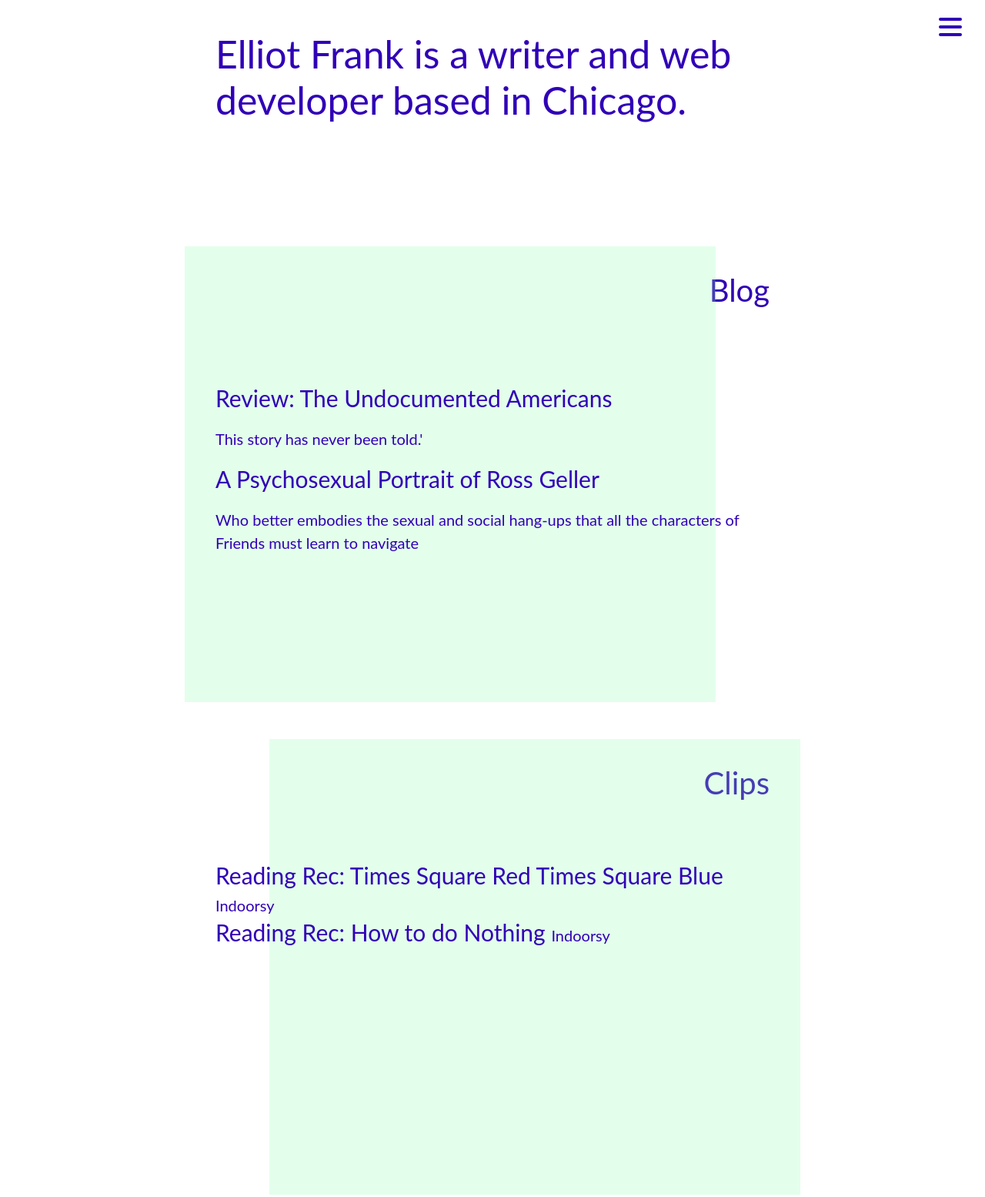
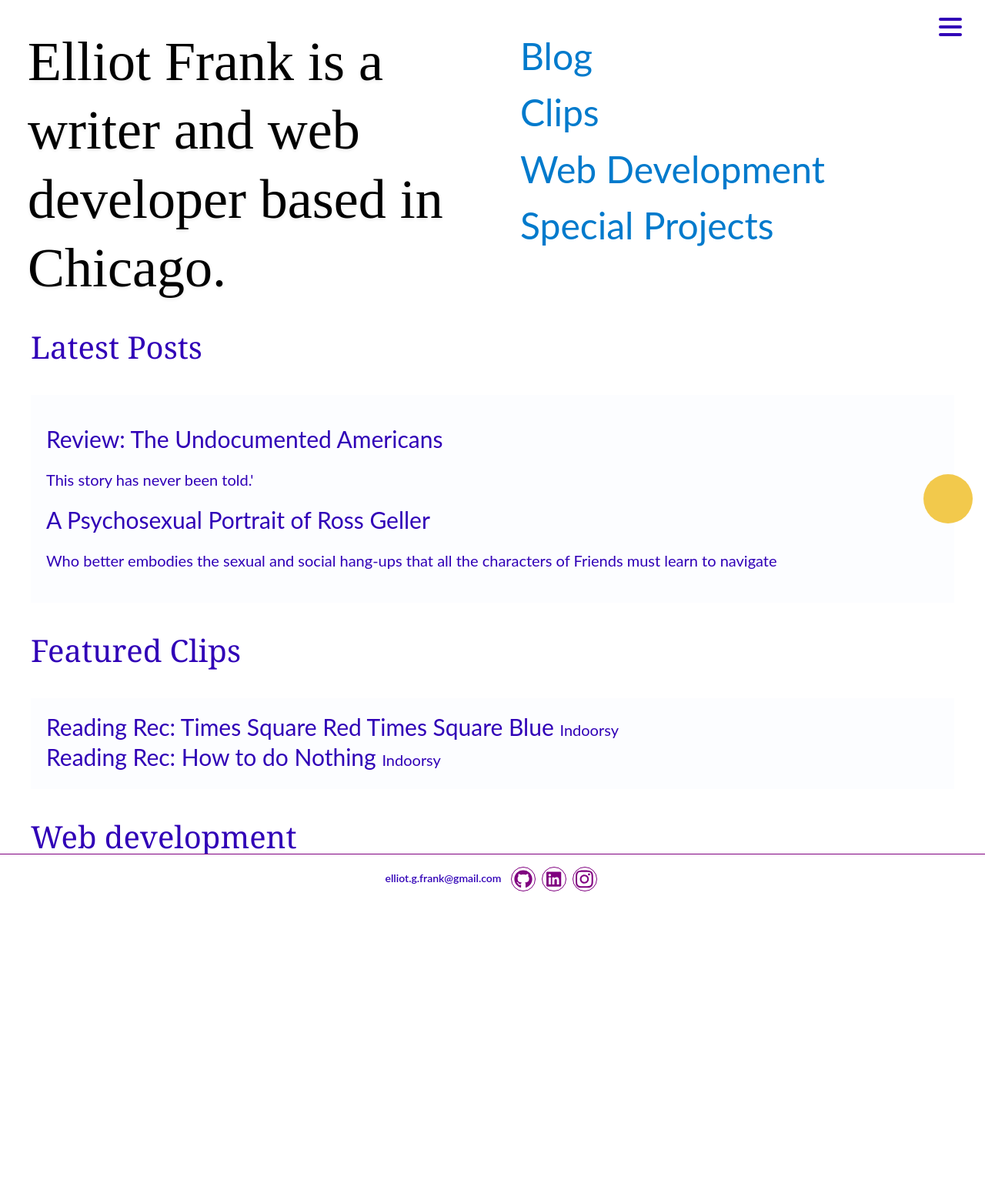
Before and after one commit to egfrank/elliot-g-frank-site, a Gatsby site: page / in a window 1280 px wide. Shown: the top 1555 px of the page at 77% size. After the commit the page ends 1173 px from the top, so only its background shows below. Built offline with nearby package versions, Linux system fonts and the light colour scheme; Gatsby itself is replaced by a stand-in of ours; some packages are replaced by stand-ins of ours.

Commit message:
Some basic layout stuff

```diff
--- a/src/components/customfooter.js
+++ b/src/components/customfooter.js
@@ -2,31 +2,67 @@ import React from "react"
 import styled from "styled-components"
 import SocialLinks from "./sociallinks"
 
+
 const Footer = styled.div`
+  width: 100vw;
+  height: 8vh;
+  display: flex;
+  flex-direction: row;
+  align-items: center;
+  justify-content: center;
   background-color: white;
-  height: 100%;
   border-top: 1px solid purple;
 `
 
+const MobileFooter = styled(Footer)`
+  position: absolute;
+  bottom: 0;
+  left: 0;
+  @media screen and (min-width: 1000px){
+    display: none;
+  }
+`
+
+const Email = styled.div`
+  margin-right: 4px;
+  font-size: 14px;
+  font-weight: 600;
+`
+
 const SocialLinkContainer = styled.div`
+  margin-left: 4px;
   display: flex;
   orientation: row;
-  width: 50%;
-  max-width: 16rem;
-  margin: 1rem auto;
   justify-content: space-around;
   a {
     box-shadow: none;
   }
 `
-const CustomFooter = () => {
+const MiddleFooter = () => {
+  return (
+    <MobileFooter>
+        <Email>elliot.g.frank@gmail.com</Email>
+        <SocialLinkContainer>
+          <SocialLinks />
+        </SocialLinkContainer>
+    </MobileFooter>
+  )
+}
+
+
+const BottomFooter = () => {
   return (
     <Footer>
-      <SocialLinkContainer>
-        <SocialLinks />
-      </SocialLinkContainer>
+        <Email>elliot.g.frank@gmail.com</Email>
+        <SocialLinkContainer>
+          <SocialLinks />
+        </SocialLinkContainer>
     </Footer>
   )
 }
 
-export default CustomFooter
+export {
+  MiddleFooter,
+  BottomFooter,
+}
+export default BottomFooter;
--- a/src/components/sociallinks.js
+++ b/src/components/sociallinks.js
@@ -11,14 +11,15 @@ const Outline = styled.span`
   background: transparent;
   border: 1.2px solid purple;
   border-radius: 50%;
-  height: 40px;
-  width: 40px;
+  height: 32px;
+  width: 32px;
   box-sizing: bounding-box;
   align-items: center;
   justify-content: center;
   display: flex;
   font-size: 20px;
   color: purple;
+  margin: 0 4px;
 `
 
 const SocialLinks = () => {
@@ -39,7 +40,6 @@ const SocialLinks = () => {
         icon={["fab", "instagram"]}
         style={{ fontSize: "26px" }}
       />
-      <SocialLink link="mailto:elliot.g.frank@gmail.com" icon={"envelope"} />
     </React.Fragment>
   )
 }
--- a/src/pages/index.js
+++ b/src/pages/index.js
@@ -2,102 +2,114 @@ import React from "react"
 import { Link, graphql } from "gatsby"
 import styled from "styled-components"
 
-import Card from "../components/card"
+import WebCard from "../components/card"
 import Menu from "../components/menu"
 import SEO from "../components/seo"
-import CustomFooter from "../components/customfooter"
+import { MiddleFooter, BottomFooter } from "../components/customfooter"
 
-const GridContainer = styled.div`
-  display: grid;
-  grid-template-rows: 16rem 32rem 32rem 64rem 4rem;
-  grid-template-columns: 0 1fr 0;
-  @media (min-width: 800px) {
-    grid-template-columns: 1fr 800px 1fr;
+
+const Flex = styled.div`
+  display: flex;
+  flex-direction: column;
+`
+
+const IntroBox = styled.div`
+  flex: 1;
+  min-height: 100px;
+  min-width: 100px;
+`
+const MainLinks = styled(Flex)`
+  font-weight: normal;
+  color: #515151;
+  line-height: 153%;
+  margin: 36px 48px;
+  font-size: 24px;
+  @media screen and (min-width: 1000px){
+    font-size: 48px;
+    margin: 36px 36px;
+  }
+
+  a {
+    box-shadow: none;
   }
 `
 
-const Title = styled.h2`
-  font-family: "Lato", sans-serif;
-  font-size: 2rem;
-  line-height: 2.5rem;
-  margin: 0;
-  text-align: right;
-  font-weight: 400;
-  grid-column: -6 / -2;
-  grid-row: 2 / 3;
-`
-const WritingEntries = styled.div`
-  text-align: left;
-  grid-column: 2 / -2;
-  grid-row: 4 / 5;
+const Tagline = styled(Flex)`
+  color: #000000;
+  font-weight: normal;
+  font-size: 36px;
+  font-family: Corben, serif;
+  line-height: 153%;
+  margin: 48px 48px;
+  text-shadow: 0px 2px 4px rgba(0, 0, 0, 0.08);
+  @media screen and (min-width: 1000px){
+    font-size: 72px;
+    line-height: 124%;
+    margin: 36px 36px;
+  }
 `
 
-const GreenLeft = styled.div`
-  background-color: rgba(139, 255, 172, 0.24);
-  grid-column: 1 / -4;
-  grid-row: 1 / 5;
+
+const ResponsiveBoxes = styled.div`
+  display: flex;
+  flex-direction: column;
+  @media screen and (min-width: 1000px){
+    flex-direction: row;
+  }
+`
+const FullScreenBox = styled(ResponsiveBoxes)`
+  height: 100vh;
+  @media screen and (min-width: 1000px){
+    height: auto;
+  }
 `
 
-const GreenRight = styled.div`
-  background-color: rgba(139, 255, 172, 0.24);
-  grid-column: 4 / -1;
-  grid-row: 1 / 5;
+const Title = styled.h3`
+  font-size: 2rem;
+  font-weight: 400;
+  margin: 0 0 0 2rem;
 `
 
+
+const WritingEntries = styled.div`
+`
 const IntroContainer = styled.div`
-  grid-row: 1 / 2;
-  grid-column: 2 / 3;
 `
 const IntroText = styled.div`
   font-size: 2.5em;
   line-height: 3rem;
   margin: 2rem;
 `
-const BlogContainer = styled.div`
-  grid-row: 2 / 3;
-  grid-column: 2 / 3;
-
-  display: grid;
-  grid-template-columns: 2rem 1rem 2.5rem minmax(auto, 720px) 2.5rem 1rem 2rem;
-  grid-template-rows: 32px 64px 64px 1fr 48px;
+const Card = styled.div`
+  margin: 2rem;
+  padding: 1rem 1.5rem 1rem 1rem;
+  background-color: #FCFDFF;
+  position: relative;
 `
 
-const ClipsContainer = styled.div`
-  grid-row: 3 / 4;
-  grid-column: 2 / 3;
-
-  display: grid;
-  grid-template-columns: 2rem 1rem 2.5rem minmax(auto, 45rem) 2.5rem 1rem 2rem;
-  grid-template-rows: 32px 64px 64px 1fr 48px;
+const Dot = styled.span`
+  position: absolute;
+  right: calc(-24px);
+  top: calc(50% - 32px);
+  height: 64px;
+  width: 64px;
+  background-color: #F2C94C;
+  border-radius: 50%;
+  display: inline-block;
 `
 
 const WebContainer = styled.div`
-  grid-row: 4 / 5;
-  grid-column: 2 / 3;
-  display: grid;
-  grid-template-columns: 1rem minmax(auto, 45rem) 1rem;
-  grid-template-rows: 1rem 6rem 1rem 1fr;
-  @media (min-width: 18.75rem) {
-    grid-template-rows: 1rem 3rem 1rem 1fr 1rem;
-  }
-  background-color: rgba(139, 255, 172, 0.24);
 `
 
 const WebTitle = styled(Title)`
   text-align: center;
   font-weight: 400;
-  grid-row: 2 / 3;
-  grid-column: 2 / -2;
 `
 
 const WebList = styled.div`
-  grid-row: 3 / 4;
-  grid-column: 1 / -1;
 `
 
 const ContactsContainer = styled.div`
-  grid-row: 5 / 6;
-  grid-column: 2 / 3;
 `
 
 const WritingTitle = styled.p`
@@ -140,20 +152,7 @@ const ClipEntry = props => {
 const Blog = props => {
   const nodes = props.data.blogContent.edges
   return (
-    <BlogContainer>
-      <Title>
-        <Link
-          to="/blog"
-          style={{
-            color: "inherit",
-            textDecoration: "inherit",
-            boxShadow: "none",
-          }}
-        >
-          Blog
-        </Link>
-      </Title>
-      <GreenLeft />
+    <Card>
       <WritingEntries>
         {nodes.map(entry => (
           <BlogEntry
@@ -163,29 +162,15 @@ const Blog = props => {
           />
         ))}
       </WritingEntries>
-    </BlogContainer>
+      <Dot/>
+    </Card>
   )
 }
 
 const Clips = props => {
   const nodes = props.data.clips.edges
   return (
-    <ClipsContainer>
-      <Title>
-        <Link
-          to="/clips"
-          style={{
-            color: "inherit",
-            textDecoration: "inherit",
-            boxShadow: "none",
-          }}
-        >
-          Clips
-        </Link>
-      </Title>
-
-      <GreenRight />
-
+    <Card>
       <WritingEntries>
         {nodes.map(entry => (
           <ClipEntry
@@ -194,7 +179,7 @@ const Clips = props => {
           />
         ))}
       </WritingEntries>
-    </ClipsContainer>
+    </Card>
   )
 }
 
@@ -204,21 +189,9 @@ class WebDev extends React.Component {
     const blurbs = data.webContent.edges
     return (
       <WebContainer>
-        <WebTitle>
-          <Link
-            to="/web"
-            style={{
-              color: "inherit",
-              textDecoration: "inherit",
-              boxShadow: "none",
-            }}
-          >
-            Web Development
-          </Link>
-        </WebTitle>
         <WebList>
           {blurbs.map(blurb => {
-            return <Card key={blurb.node.id} node={blurb.node} />
+            return <WebCard key={blurb.node.id} node={blurb.node} />
           })}
         </WebList>
       </WebContainer>
@@ -296,22 +269,66 @@ export const query = graphql`
 
 const HomePage = ({ data, location }) => {
   return (
-    <GridContainer>
+    <Flex>
       <SEO title="Home" />
       <Menu />
-      <IntroContainer>
-        <IntroText>
+
+      <FullScreenBox>
+        <IntroBox>
+          <Tagline>
           Elliot Frank is a writer and web developer based in Chicago.
-        </IntroText>
-      </IntroContainer>
+          </Tagline>
+        </IntroBox>
+        <IntroBox>
+          <MainLinks>
+            <Link to="/blog">Blog</Link>
+            <Link to="/clips">Clips</Link>
+            <Link to="/web">Web Development</Link>
+            <Link to="/">Special Projects</Link>
+          </MainLinks>
+          <MiddleFooter />
+        </IntroBox>
+      </FullScreenBox>
 
-      <Blog data={data} />
-      <Clips data={data} />
-      <WebDev data={data} />
-      <ContactsContainer>
-        <CustomFooter />
-      </ContactsContainer>
-    </GridContainer>
+      <Flex>
+        <Link
+          to="/blog"
+          style={{
+            color: "inherit",
+            textDecoration: "inherit",
+            boxShadow: "none",
+          }}
+        ><Title>Latest Posts</Title>
+        </Link>
+        <Blog data={data}/>
+      </Flex>
+
+      <Flex>
+        <Link
+          to="/clips"
+          style={{
+            color: "inherit",
+            textDecoration: "inherit",
+            boxShadow: "none",
+          }}
+        ><Title>Featured Clips</Title>
+        </Link>
+        <Clips data={data}/>
+      </Flex>
+
+      <Flex>
+        <Link
+          to="/web"
+          style={{
+            color: "inherit",
+            textDecoration: "inherit",
+            boxShadow: "none",
+          }}
+        ><Title>Web development</Title>
+        </Link>
+      </Flex>
+      <BottomFooter />
+    </Flex>
   )
 }
 
```
